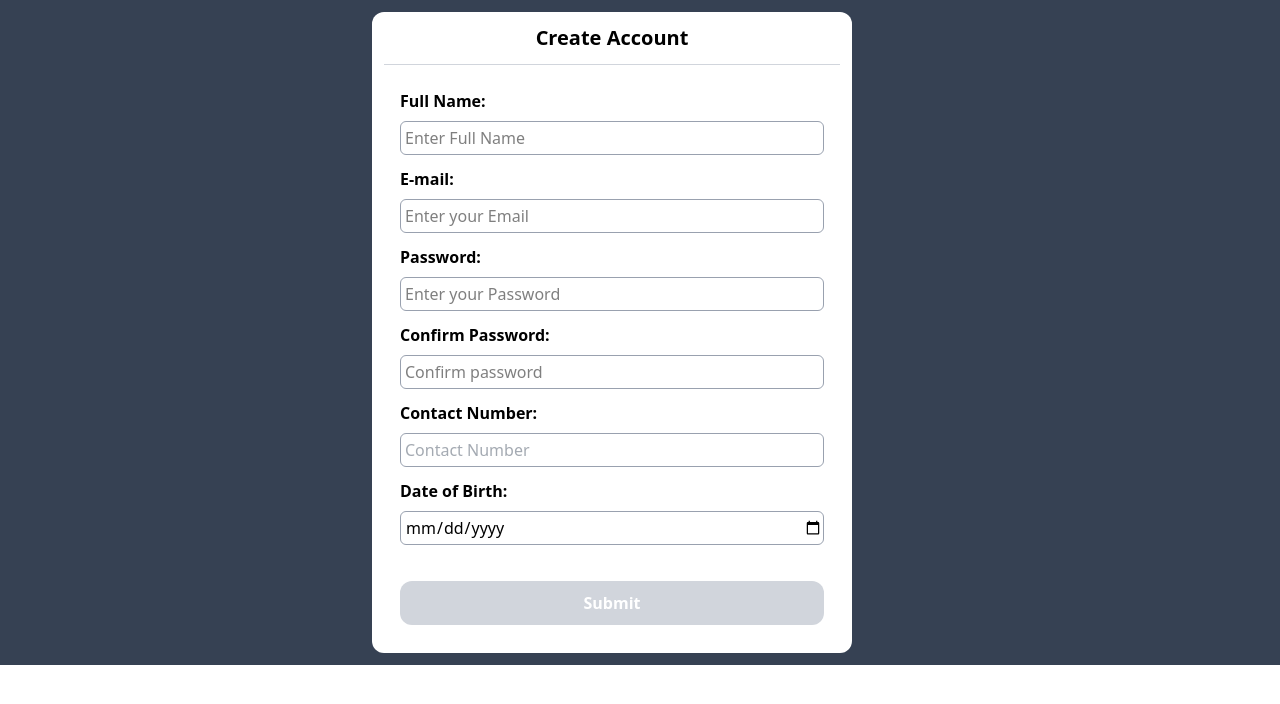
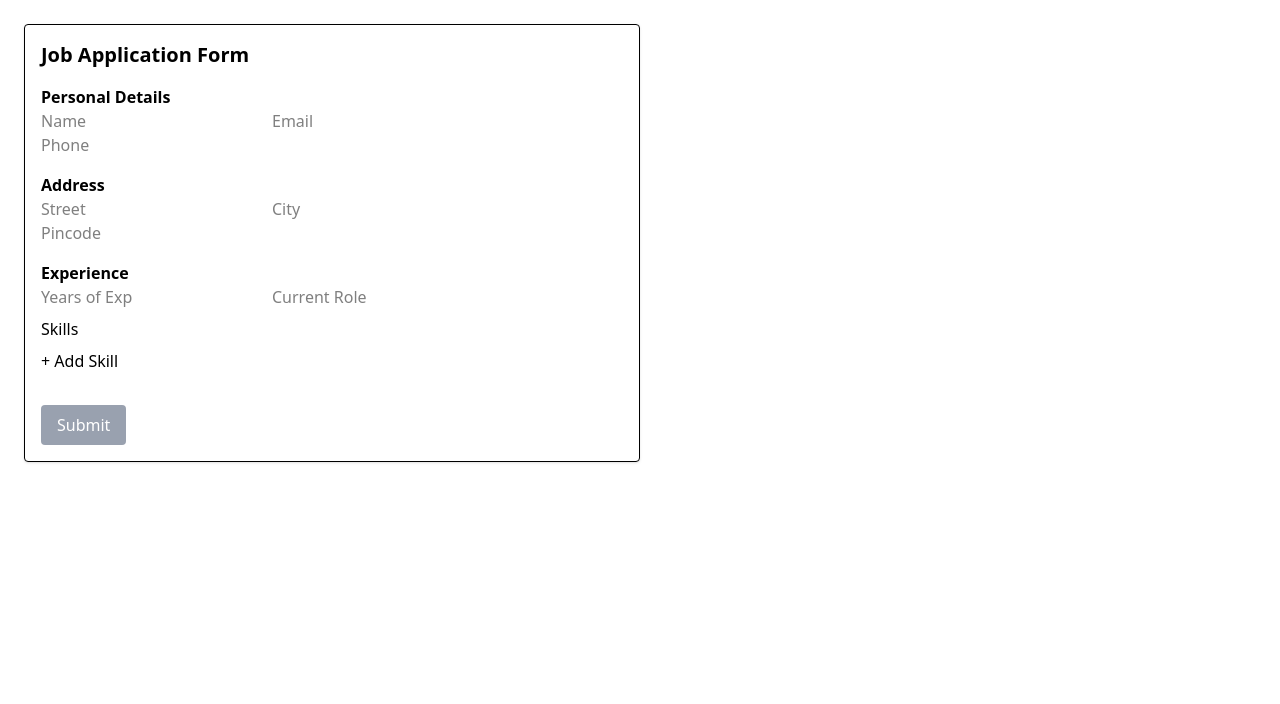
Before and after one commit to ayushi-anuprerna/Angular-Forms, an Angular app: page / in a window 1280 px wide. Shown: the top 704 px of the page. Built offline with nearby package versions, Linux system fonts and the light colour scheme.

Commit message:
Level 2 task using FormBuilder

```diff
--- /dev/null
+++ b/src/app/Level2Component/level-2.html
@@ -0,0 +1,248 @@
+<div class="p-6 flex gap-6">
+  <!-- ================= FORM ================= -->
+  <form
+    *ngIf="applicationForm"
+    [formGroup]="applicationForm"
+    (ngSubmit)="onSubmit()"
+    class="w-1/2 border p-4 rounded shadow"
+  >
+    <h2 class="text-xl font-bold mb-4">Job Application Form</h2>
+
+    <!-- ================= PERSONAL DETAILS ================= -->
+    <div formGroupName="personalDetails" class="mb-4">
+      <h3 class="font-semibold">Personal Details</h3>
+
+      <!-- NAME -->
+      <input
+        formControlName="name"
+        placeholder="Name"
+        class="input"
+        [ngClass]="{
+          'border-red-500':
+            applicationForm.get(['personalDetails', 'name'])?.touched &&
+            applicationForm.get(['personalDetails', 'name'])?.invalid,
+        }"
+      />
+
+      <div *ngIf="applicationForm.get(['personalDetails', 'name'])?.touched">
+        <p
+          *ngIf="applicationForm.get(['personalDetails', 'name'])?.errors?.['required']"
+          class="text-red-500"
+        >
+          Name is required
+        </p>
+        <p
+          *ngIf="applicationForm.get(['personalDetails', 'name'])?.errors?.['minlength']"
+          class="text-red-500"
+        >
+          Minimum 4 characters required
+        </p>
+        <p
+          *ngIf="applicationForm.get(['personalDetails', 'name'])?.errors?.['maxlength']"
+          class="text-red-500"
+        >
+          Maximum 20 characters allowed
+        </p>
+      </div>
+
+      <!-- EMAIL -->
+      <input
+        formControlName="email"
+        placeholder="Email"
+        class="input"
+        [ngClass]="{
+          'border-red-500':
+            applicationForm.get(['personalDetails', 'email'])?.touched &&
+            applicationForm.get(['personalDetails', 'email'])?.invalid,
+        }"
+      />
+
+      <div *ngIf="applicationForm.get(['personalDetails', 'email'])?.touched">
+        <p
+          *ngIf="applicationForm.get(['personalDetails', 'email'])?.errors?.['required']"
+          class="text-red-500"
+        >
+          Email is required
+        </p>
+        <p
+          *ngIf="applicationForm.get(['personalDetails', 'email'])?.errors?.['email']"
+          class="text-red-500"
+        >
+          Invalid Email
+        </p>
+      </div>
+
+      <!-- PHONE -->
+      <input
+        formControlName="phone"
+        placeholder="Phone"
+        class="input"
+        [ngClass]="{
+          'border-red-500':
+            applicationForm.get(['personalDetails', 'phone'])?.touched &&
+            applicationForm.get(['personalDetails', 'phone'])?.invalid,
+        }"
+      />
+
+      <div *ngIf="applicationForm.get(['personalDetails', 'phone'])?.touched">
+        <p
+          *ngIf="applicationForm.get(['personalDetails', 'phone'])?.errors?.['required']"
+          class="text-red-500"
+        >
+          Phone is required
+        </p>
+      </div>
+    </div>
+
+    <!-- ================= ADDRESS ================= -->
+    <div formGroupName="address" class="mb-4">
+      <h3 class="font-semibold">Address</h3>
+
+      <!-- STREET -->
+      <input
+        formControlName="street"
+        placeholder="Street"
+        class="input"
+        [ngClass]="{
+          'border-red-500':
+            applicationForm.get(['address', 'street'])?.touched &&
+            applicationForm.get(['address', 'street'])?.invalid,
+        }"
+      />
+
+      <div *ngIf="applicationForm.get(['address', 'street'])?.touched">
+        <p
+          *ngIf="applicationForm.get(['address', 'street'])?.errors?.['required']"
+          class="text-red-500"
+        >
+          Street is required
+        </p>
+      </div>
+
+      <!-- CITY -->
+      <input
+        formControlName="city"
+        placeholder="City"
+        class="input"
+        [ngClass]="{
+          'border-red-500':
+            applicationForm.get(['address', 'city'])?.touched &&
+            applicationForm.get(['address', 'city'])?.invalid,
+        }"
+      />
+
+      <div *ngIf="applicationForm.get(['address', 'city'])?.touched">
+        <p
+          *ngIf="applicationForm.get(['address', 'city'])?.errors?.['required']"
+          class="text-red-500"
+        >
+          City is required
+        </p>
+      </div>
+
+      <!-- PINCODE -->
+      <input
+        formControlName="pincode"
+        placeholder="Pincode"
+        class="input"
+        [ngClass]="{
+          'border-red-500':
+            applicationForm.get(['address', 'pincode'])?.touched &&
+            applicationForm.get(['address', 'pincode'])?.invalid,
+        }"
+      />
+
+      <div *ngIf="applicationForm.get(['address', 'pincode'])?.touched">
+        <p
+          *ngIf="applicationForm.get(['address', 'pincode'])?.errors?.['required']"
+          class="text-red-500"
+        >
+          Pincode is required
+        </p>
+      </div>
+    </div>
+
+    <!-- ================= EXPERIENCE ================= -->
+    <div formGroupName="experience" class="mb-4">
+      <h3 class="font-semibold">Experience</h3>
+
+      <input
+        formControlName="yearsOfExp"
+        placeholder="Years of Exp"
+        class="input"
+        [ngClass]="{
+          'border-red-500':
+            applicationForm.get(['experience', 'yearsOfExp'])?.touched &&
+            applicationForm.get(['experience', 'yearsOfExp'])?.invalid,
+        }"
+      />
+      <div *ngIf="applicationForm.get(['experience', 'yearsOfExp'])?.touched">
+        <p
+          *ngIf="applicationForm.get(['experience', 'yearsOfExp'])?.errors?.['required']"
+          class="text-red-500"
+        >
+          Experience is required
+        </p>
+      </div>
+
+      <input
+        formControlName="currentRole"
+        placeholder="Current Role"
+        class="input"
+        [ngClass]="{
+          'border-red-500':
+            applicationForm.get(['experience', 'currentRole'])?.touched &&
+            applicationForm.get(['experience', 'currentRole'])?.invalid,
+        }"
+      />
+      <div *ngIf="applicationForm.get(['experience', 'currentRole'])?.touched">
+        <p
+          *ngIf="applicationForm.get(['experience', 'currentRole'])?.errors?.['required']"
+          class="text-red-500"
+        >
+          Current role is required
+        </p>
+      </div>
+
+      <!-- SKILLS -->
+      <div formArrayName="skills">
+        <h4 class="mt-2">Skills</h4>
+
+        <div *ngFor="let skill of skills.controls; let i = index" class="flex gap-2 mt-2">
+          <input
+            [formControlName]="i"
+            placeholder="Skill"
+            class="input"
+            [ngClass]="{ 'border-red-500': skill.touched && skill.invalid }"
+          />
+
+          <button type="button" (click)="removeSkill(i)">Remove</button>
+        </div>
+
+        <!-- Skill Errors -->
+        <div *ngFor="let skill of skills.controls; let i = index">
+          <p *ngIf="skill.touched && skill.errors?.['required']" class="text-red-500">
+            Skill {{ i + 1 }} is required
+          </p>
+        </div>
+      </div>
+
+      <button type="button" (click)="addSkill()" class="mt-2">+ Add Skill</button>
+    </div>
+
+    <!-- ================= SUBMIT ================= -->
+    <button
+      type="submit"
+      [disabled]="applicationForm.invalid"
+      class="mt-4 bg-blue-500 text-white px-4 py-2 rounded disabled:bg-gray-400"
+    >
+      Submit
+    </button>
+  </form>
+
+  <!-- ================= SUMMARY ================= -->
+  <div class="w-1/2 border p-4 rounded shadow" *ngIf="submittedData">
+    <h2 class="text-xl font-bold mb-4">Submitted Data</h2>
+    <pre>{{ submittedData | json }}</pre>
+  </div>
+</div>
--- /dev/null
+++ b/src/app/Level2Component/level-2.ts
@@ -0,0 +1,60 @@
+import { Component, OnInit } from '@angular/core';
+import { FormBuilder, FormGroup, FormArray, Validators, ReactiveFormsModule } from '@angular/forms';
+import { CommonModule } from '@angular/common';
+
+@Component({
+  selector: 'app-level-2',
+  standalone: true,
+  imports: [ReactiveFormsModule, CommonModule],
+  templateUrl: './level-2.html',
+  styleUrl: './level-2.css',
+})
+export class Level2Component implements OnInit {
+  applicationForm!: FormGroup;
+  submittedData: any = null;
+
+  constructor(private fb: FormBuilder) {}
+
+  ngOnInit(): void {
+    this.applicationForm = this.fb.group({
+      personalDetails: this.fb.group({
+        name: ['', [Validators.required, Validators.minLength(4), Validators.maxLength(20)]],
+        email: ['', [Validators.required, Validators.pattern(/^[a-zA-Z0-9._%+-]+@[a-zA-Z0-9.-]+\.[a-zA-Z]{2,}$/)]],
+        phone: ['', Validators.required],
+      }),
+      address: this.fb.group({
+        street: ['', Validators.required],
+        city: ['', Validators.required],
+        pincode: ['', Validators.required],
+      }),
+      experience: this.fb.group({
+        yearsOfExp: ['', Validators.required],
+        currentRole: ['', Validators.required],
+        skills: this.fb.array([]),
+      }),
+    });
+
+    this.applicationForm.get(['personalDetails', 'email'])?.valueChanges.subscribe((value) => {
+      console.log('Email changed:', value);
+    });
+  }
+
+  get skills(): FormArray {
+    return this.applicationForm.get(['experience', 'skills']) as FormArray;
+  }
+
+  addSkill(): void {
+    this.skills.push(this.fb.control('', Validators.required));
+  }
+
+  removeSkill(index: number): void {
+    this.skills.removeAt(index);
+  }
+
+  onSubmit(): undefined {
+    console.log("this.applicationForm")
+    if (this.applicationForm.valid) {
+      this.submittedData = this.applicationForm.value;
+    }
+  }
+}
--- a/src/app/app.html
+++ b/src/app/app.html
@@ -1,2 +1,4 @@
 
-<app-level-1></app-level-1>
+<!-- <app-level-1></app-level-1> -->
+
+<app-level-2></app-level-2>
--- a/src/app/app.routes.ts
+++ b/src/app/app.routes.ts
@@ -1,5 +1,7 @@
 import { Routes } from '@angular/router';
 import { Level1Component } from './Level1Component/level-1';
+import { Level2Component } from './Level2Component/level-2';
 export const routes: Routes = [
-    {path:"" ,component:Level1Component}
+    {path:"level-1" ,component:Level1Component},
+    {path:"" ,component:Level2Component}
 ];
--- a/src/app/app.ts
+++ b/src/app/app.ts
@@ -1,10 +1,11 @@
 import { Component, signal } from '@angular/core';
 import { RouterOutlet } from '@angular/router';
-import { Level1Component } from './Level1Component/level-1';
+// import { Level1Component } from './Level1Component/level-1';
+import { Level2Component } from './Level2Component/level-2';
 import { CommonModule } from '@angular/common';
 @Component({
   selector: 'app-root',
-  imports: [RouterOutlet,Level1Component,CommonModule],
+  imports: [RouterOutlet,CommonModule,Level2Component],
   templateUrl: './app.html',
   styleUrl: './app.css'
 })
--- a/src/app/level-2/level-2.html
+++ /dev/null
@@ -1 +0,0 @@
-<p>level-2 works!</p>
```
Also changed, not shown: src/app/level-2/level-2.ts (deleted, +0 -11 lines), src/app/Level2Component/level-2.css (added), 1 other file (tests, documents, lock files or other folders).
